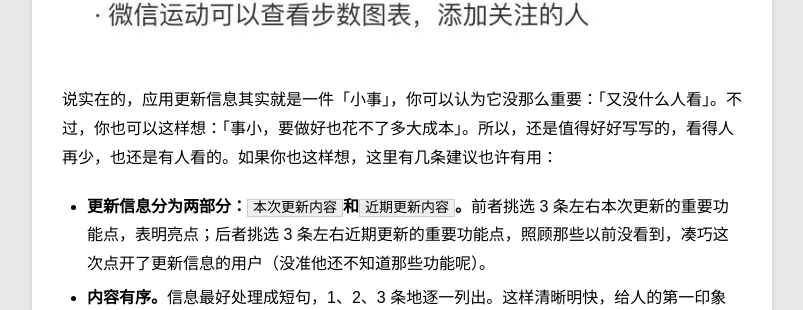
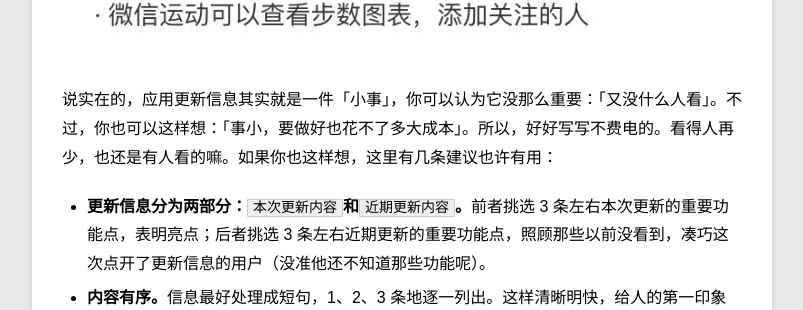
Before and after one commit to samirchen/samirchen.github.io, a Jekyll site: the page built from _posts/opinion/2015-12-03-app-update-info.md, in a window 1280 px wide and 900 px high, scrolled down 3797 px. Shown: the part 169-479 px from the top of the window, without its empty margins (78-881 px from the left). Built offline with Jekyll 4.4.1, drawn with Linux system fonts in a browser that asks for light colours; Markdown is read by kramdown in place of the engine named in the settings; comment, search, counter and statistics services are not loaded.

Commit message:
Add blog.

```diff
--- a/_posts/opinion/2015-12-03-app-update-info.md
+++ b/_posts/opinion/2015-12-03-app-update-info.md
@@ -45,7 +45,7 @@ tag: App Store, App Update
 ![image](../../images/app-update-info/weixin-update.jpg)
 
 
-说实在的，应用更新信息其实就是一件「小事」，你可以认为它没那么重要：「又没什么人看」。不过，你也可以这样想：「事小，要做好也花不了多大成本」。所以，还是值得好好写写的，看得人再少，也还是有人看的。如果你也这样想，这里有几条建议也许有用：
+说实在的，应用更新信息其实就是一件「小事」，你可以认为它没那么重要：「又没什么人看」。不过，你也可以这样想：「事小，要做好也花不了多大成本」。所以，好好写写不费电的。看得人再少，也还是有人看的嘛。如果你也这样想，这里有几条建议也许有用：
 
 - **更新信息分为两部分：`本次更新内容`和`近期更新内容`。**前者挑选 3 条左右本次更新的重要功能点，表明亮点；后者挑选 3 条左右近期更新的重要功能点，照顾那些以前没看到，凑巧这次点开了更新信息的用户（没准他还不知道那些功能呢）。
 - **内容有序。**信息最好处理成短句，1、2、3 条地逐一列出。这样清晰明快，给人的第一印象会是「阅读成本很小」，所以就不妨一读了，这下新功能自然介绍出去了。
```
